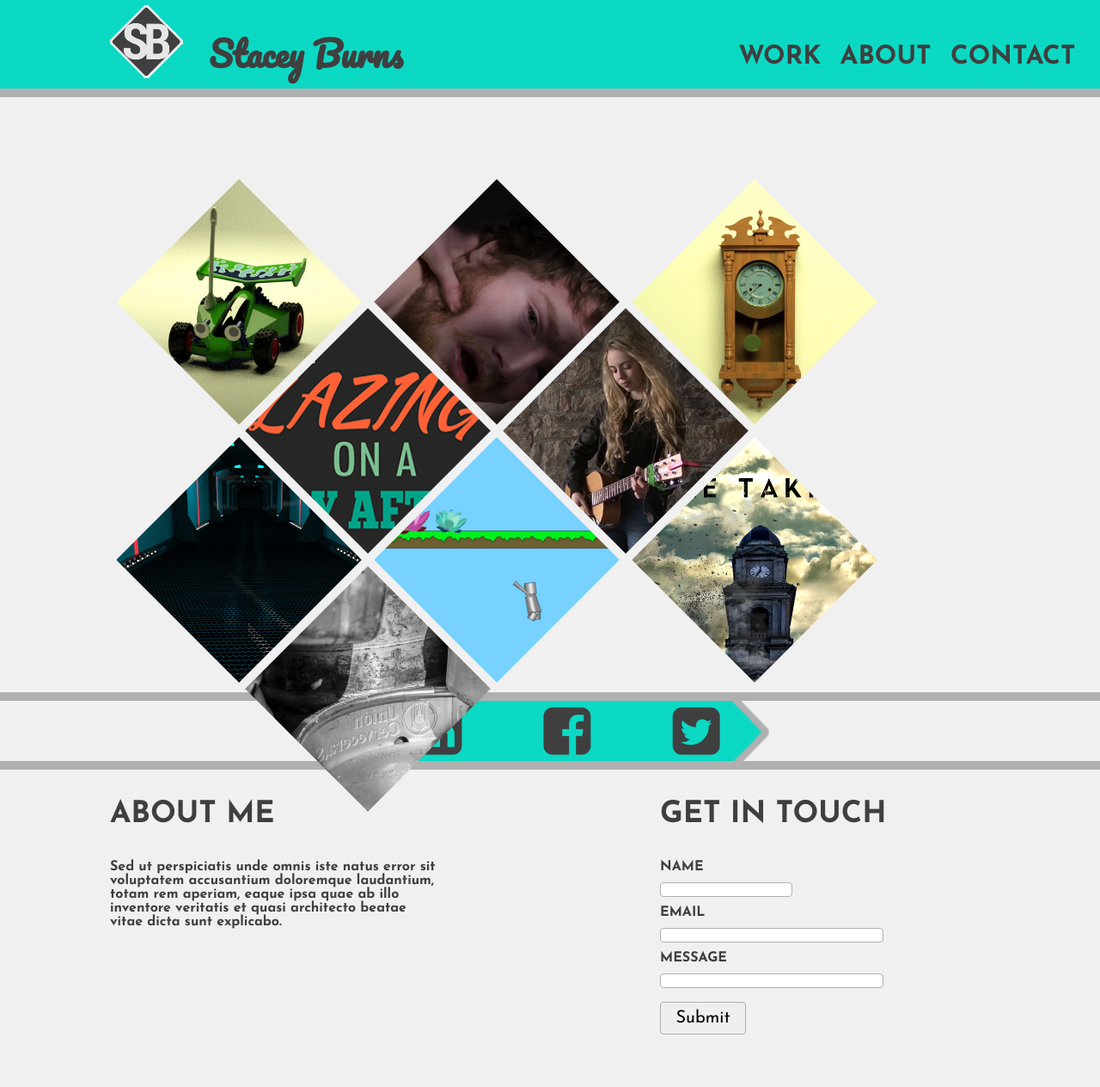
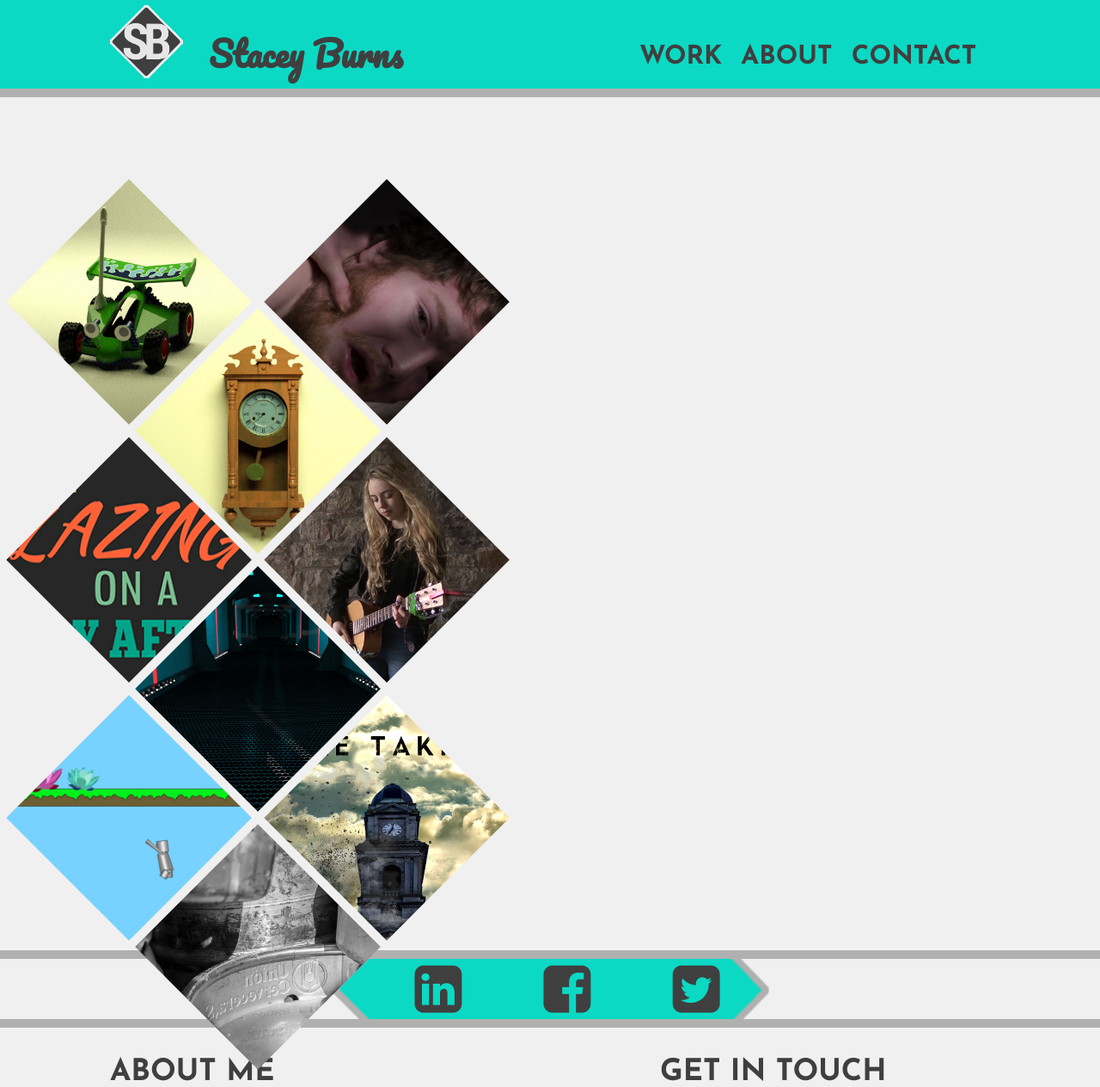
Before and after one commit to StaceyBurns/staceyburns.github.io, a PHP site: page /index.html in a window 1280 px wide. Shown: the top 1264 px of the page at 86% size. Run offline with PHP 8.4, Linux system fonts and the light colour scheme.

Commit message:
Starting & testing responsiveness

```diff
--- a/styles.css
+++ b/styles.css
@@ -37,7 +37,7 @@ header h1 {
 	margin-bottom: 40px;
 }
 nav {
-	margin-left: 60%;
+	margin-left: 63%;
 	padding-top: 10px;
 }
 nav li {
@@ -156,6 +156,11 @@ position:absolute;
 clip: rect(1px 1px 1px 1px); /* IE6 & 7 */
 clip: rect(1px, 1px, 1px, 1px);
 }
+.null {
+	display: none;
+	visibility:hidden;
+}
+
 
 
 
@@ -179,3 +184,60 @@ margin-left: -184px;}
 footer
 {
 height: 80px;}*/
+@media (max-width: 1900px)
+{
+#work {
+/*	height: 550px;*/
+	width: 90%;
+	padding-left: 10%;
+
+}
+}
+@media (max-width: 1670px)
+{
+#work {
+/*	height: 550px;*/
+	width: 100%;
+	padding-left: 0%;
+
+}
+}
+@media (max-width: 1500px)
+{
+#work {
+/*	height: 550px;*/
+	width: 70%;
+	padding-left: 0%;
+
+}
+nav {
+	margin-left: 50%;
+}
+/*#diamondswrap:nth-child(8){
+   padding-left: 500px;
+}*/
+}
+@media (max-width: 1200px)
+{
+#work {
+/*	height: 550px;
+	width: 70%;
+	padding-left: 0%;
+*/
+}
+@media (max-width: 1200px)
+{
+nav {
+	margin-left: 40%;
+}
+nav li {
+	margin-right: 12px;
+}
+}
+@media (max-width: 820px)
+{
+nav {
+	display: none;
+
+}
+}
```
